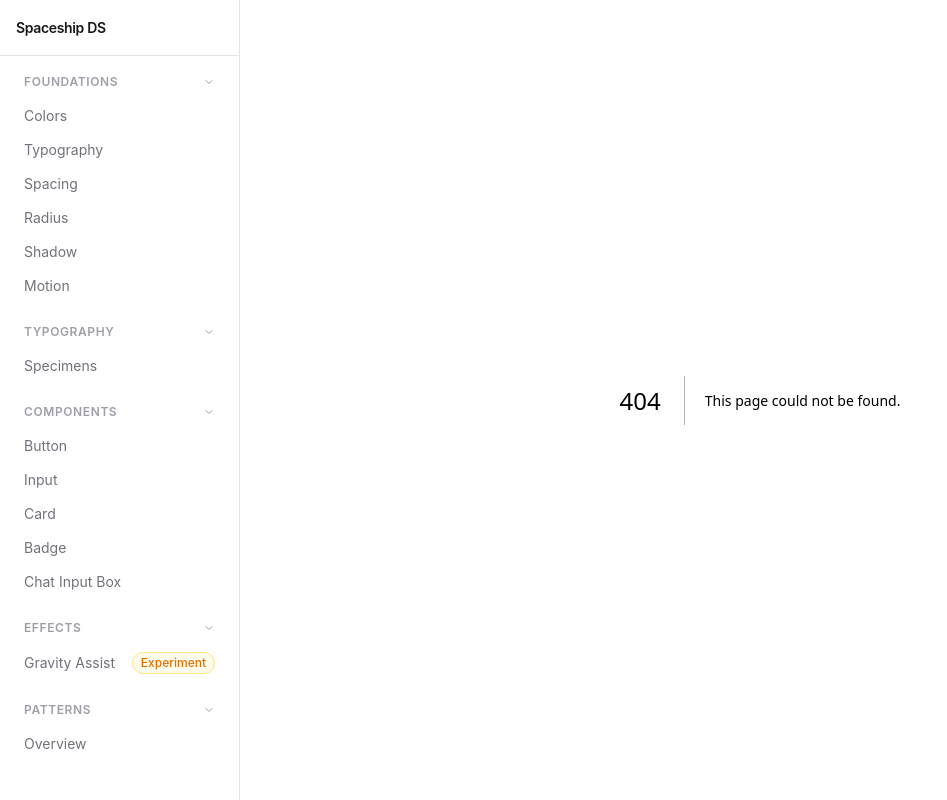
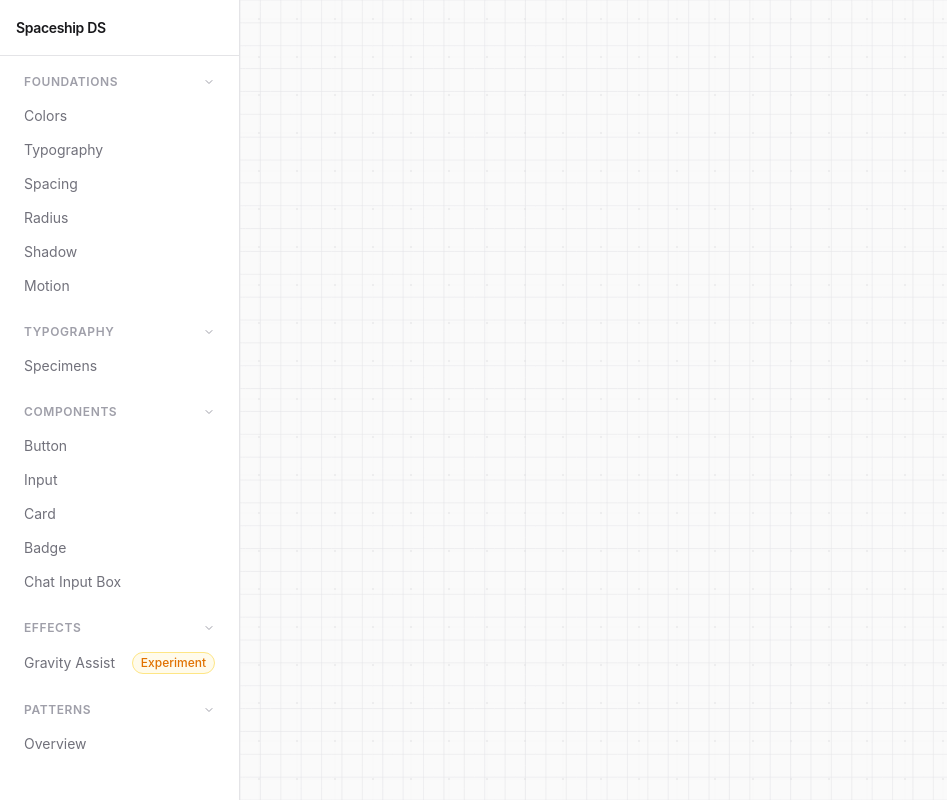
Before and after one commit to KevinAlvarez7/spaceship-design-system, a Next.js app: page /patterns/gravity-chat in a window 1280 px wide. Before the commit this address had no page. Shown: the whole page, without its empty margins (0-947 px from the left). Built offline with nearby package versions, Linux system fonts and the light colour scheme.

Commit message:
feat(patterns): scaffold gravity-chat playground page with GravityWell

```diff
--- /dev/null
+++ b/app/patterns/gravity-chat/page.tsx
@@ -0,0 +1,20 @@
+'use client';
+
+import { useRef } from 'react';
+import { GravityWell } from '@/components/effects/GravityWell/GravityWell';
+
+type Source = { x: number; y: number; mass?: number };
+
+export default function GravityChatPlayground() {
+  const containerRef = useRef<HTMLDivElement>(null);
+  const sourcesRef = useRef<Source[] | null>([]);
+
+  return (
+    <div ref={containerRef} className="relative flex-1 overflow-hidden">
+      <GravityWell
+        sourcesRef={sourcesRef as React.RefObject<Source[] | null>}
+        softness={150}
+      />
+    </div>
+  );
+}
```
